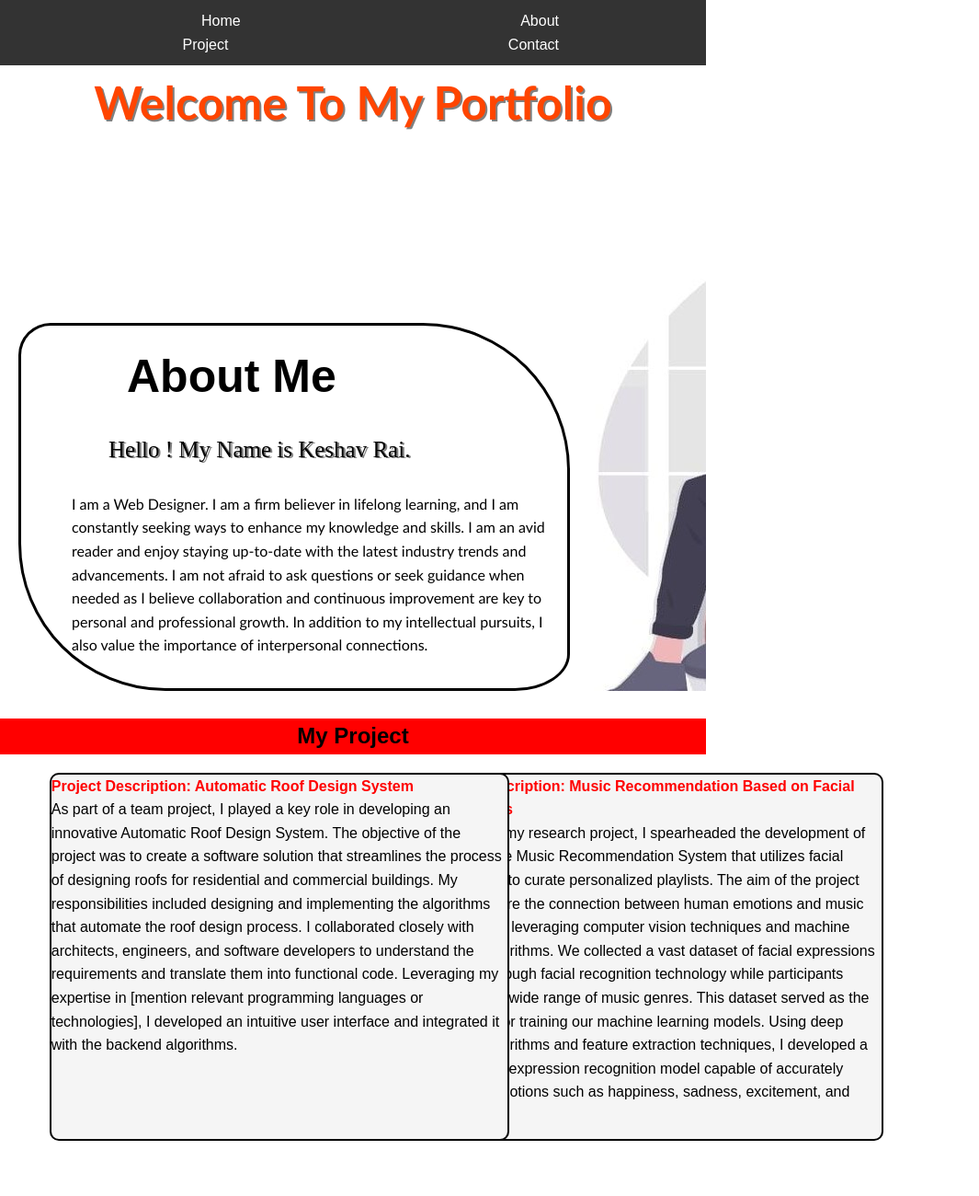
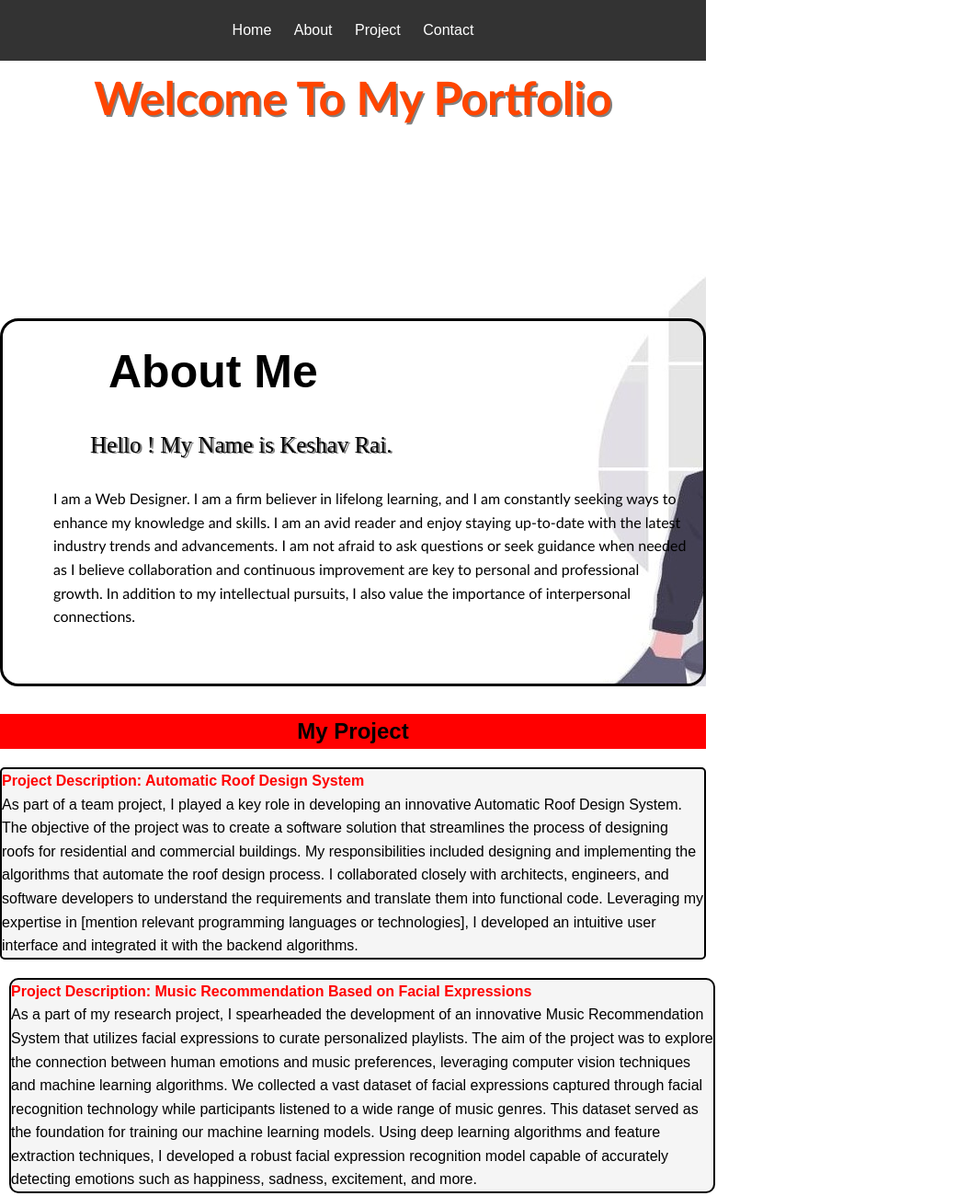
Before and after one commit to keshav047/CodeAlpha_Portfolio, a plain HTML site: page index.html in a window 768 px wide. Shown: the top 1300 px of the page at 92% size, 1065 px wide, since content can reach past the window. Drawn offline with Linux system fonts and the light colour scheme.

Commit message:
Update style.css

```diff
--- a/style.css
+++ b/style.css
@@ -1,4 +1,3 @@
-
 * {
   margin: 0;
   padding: 0;
@@ -8,8 +7,8 @@
 }
 
 
-  #two{
-    background-image:url("1.jpeg");
+#two {
+  background-image: url("1.jpeg");
   /* height: 1000px; */
   background-position: fixed;
   background-repeat: no-repeat;
@@ -19,20 +18,22 @@
 
 a:hover {
 
-    color:orangered;
+  color: orangered;
 }
-  h2:hover{
+
+h2:hover {
   color: orange;
 }
+
 #one {
   color: orangered;
   text-align: center;
   text-shadow: 2px 2px grey;
   font-size: 50px;
   padding-inline: 15px;
-    font-family:'Trebuchet MS', 'Lucida Sans Unicode', 'Lucida Grande', 'Lucida Sans', Arial, sans-serif
+  font-family: 'Trebuchet MS', 'Lucida Sans Unicode', 'Lucida Grande', 'Lucida Sans', Arial, sans-serif
+}
 
-  }
 /* Global styles */
 body {
   font-family: Arial, sans-serif;
@@ -43,7 +44,7 @@
   background-color: #333;
   color: #fff;
   padding: 10px;
-    bleed: 30px;
+  /* bleed: 30px; */
 
 }
 
@@ -54,7 +55,7 @@
 
 nav ul li {
   display: inline-table;
-    margin:0 150px;
+  margin: 0 150px;
 }
 
 nav ul li a {
@@ -66,16 +67,19 @@
   padding: 50px;
 }
 
-  h1, h2, h3 {
+h1,
+h2,
+h3 {
   margin-bottom: 20px;
 }
 
-  .project{
+.project {
 
   border: 3px solid black;
   border-radius: 12px;
   width: fit-content;
 }
+
 .project h3 {
   margin-bottom: 10px;
 }
@@ -108,85 +112,108 @@
   border: none;
   cursor: pointer;
 }
-  #contact{
+
+#contact {
   /* margin: center; */
   margin-top: 100PX;
   margin-left: 465px;
-    border:2px solid red;
+  border: 2px solid red;
   background-image: url(2.jpg);
-    width:600px;
+  width: 600px;
   border-radius: 12px;
   margin-bottom: 20px;
   display: flex;
 }
 
-  #p{
-    font-size:30px;
+#p {
+  font-size: 30px;
   text-align: center;
 
 }
-  #for{
-      text-align:center;
-      width: 400px;;
-      height:325px;
-        background-color:pink;
+
+#for {
+  text-align: center;
+  width: 400px;
+
+  height: 325px;
+  background-color: pink;
   animation-name: example;
   animation-duration: 5s;
   /* box-shadow: 2px 5px orangered; */
-        border-radius:1px 12px 12px;
+  border-radius: 1px 12px 12px;
 }
 
 @keyframes example {
-        0%   {background-color: red;}
-        25%  {background-color: yellow;}
-        50%  {background-color: blue;}
-        100% {background-color: green;}
+  0% {
+    background-color: red;
   }
 
+  25% {
+    background-color: yellow;
+  }
 
-  #about{
+  50% {
+    background-color: blue;
+  }
+
+  100% {
+    background-color: green;
+  }
+}
+
+.aaj {
+  margin-left: 40px;
+  padding: 0px;
+  font-family: 'Trebuchet MS', 'Lucida Sans Unicode', 'Lucida Grande', 'Lucida Sans', Arial, sans-serif;
+}
+
+#about {
   margin-top: 200px;
   padding: 15px;
   margin-left: 20px;
-    border:3px solid ;
+  border: 3px solid;
   width: 600px;
   height: 400px;
   border-radius: 35px 10em 10%;
 }
- #project{
+
+#project {
 
   width: 500px;
   height: 400px;
-  background-color:whitesmoke;
+  background-color: whitesmoke;
   border: 2px solid black;
-  border-radius:10px;
-  position:absolute;
+  border-radius: 10px;
+  position: absolute;
   size-adjust: 50%;
   margin-left: 8px;
   margin-left: 7%;
 
 }
- #pr{
+
+#pr {
 
   border: 2px solid black;
-  margin-top:20px ;
+  margin-top: 20px;
   margin-left: 60%;
   width: 500px;
   height: 400px;
-  background-color:whitesmoke;
-  border-radius:10px;
+  background-color: whitesmoke;
+  border-radius: 10px;
 
 
 }
- #am{
+
+#am {
 
   margin-top: 30px;
   margin-bottom: 0px;
-  background-image:url(p.jpg);
+  background-image: url(p.jpg);
   background-size: cover;
 
 }
-#k{
+
+#k {
   text-align: center;
 
 }
@@ -200,7 +227,8 @@
   text-align: center;
   padding: 20px;
 }
-  #i{
+
+#i {
   width: 275px;
   height: 325px;
   border-radius: 12px 15px;
@@ -210,15 +238,112 @@
 
 }
 
-  b{
-    color:red;
+b {
+  color: red;
   padding-bottom: 50px;
 
 }
 
-  /* Media Queries */
-  @media (max-width: 768px) {
-    section {
-      padding: 30px;
+
+@media screen and (max-width: 768px) {
+
+  nav ul {
+    text-align: center;
+
+  }
+
+  nav ul li {
+    margin: 10px 10px;
+    justify-content: space-between;
+
+  }
+
+  #contact {
+    margin-left: 20px;
+    width: auto;
+  }
+
+  #about {
+    width: 100%;
+    margin-left: 0;
+    border-radius: 20px;
+  }
+
+
+
+  #pr {
+    margin-left:2px;
+    width: 100%;
+    height: auto;
+  }
+
+  .aaj {
+    margin-left: 20px;
+    font-size: 14px;
+  }
+
+
+
+  #project {
+    position: relative;
+    width: 100%;
+    height: auto; /* Allow the height to adjust based on the content */
+    margin-left: 2px; /* Remove the left margin on smaller screens */
+    border-radius: 5px; }
+
+
+  footer{
+    font-size: 14px;
+  }
+
+
+
+}
+
+
+/* Media query for tablet screens between 768px and 1024px */
+@media screen and (min-width: 768px) and (max-width: 1024px) {
+  nav ul {
+    text-align: center;
+  }
+
+  nav ul li {
+    margin: 10px 10px;
+    justify-content: space-between;
+  }
+
+  #contact {
+    margin-left: 20px;
+    width: auto;
+  }
+
+  #about {
+    width: 100%;
+    margin-left: 0;
+    border-radius: 20px;
+  }
+
+  #pr {
+    margin-left: 10px;
+    width: 100%;
+    height:auto;
+  }
+
+  .aaj {
+    margin-left: 20px;
+    font-size: 14px;
+  }
+
+  #project {
+    position: relative;
+    width:100%;
+    margin-left: 10px;
+    height: auto; /* Allow the height to adjust based on the content */
+    margin: 0; /* Remove the left margin on smaller screens */
+    border-radius: 5px;
+  }
+
+  footer {
+    font-size: 14px;
   }
 }
```
Lines whose indentation alone changed are shown as unchanged.
